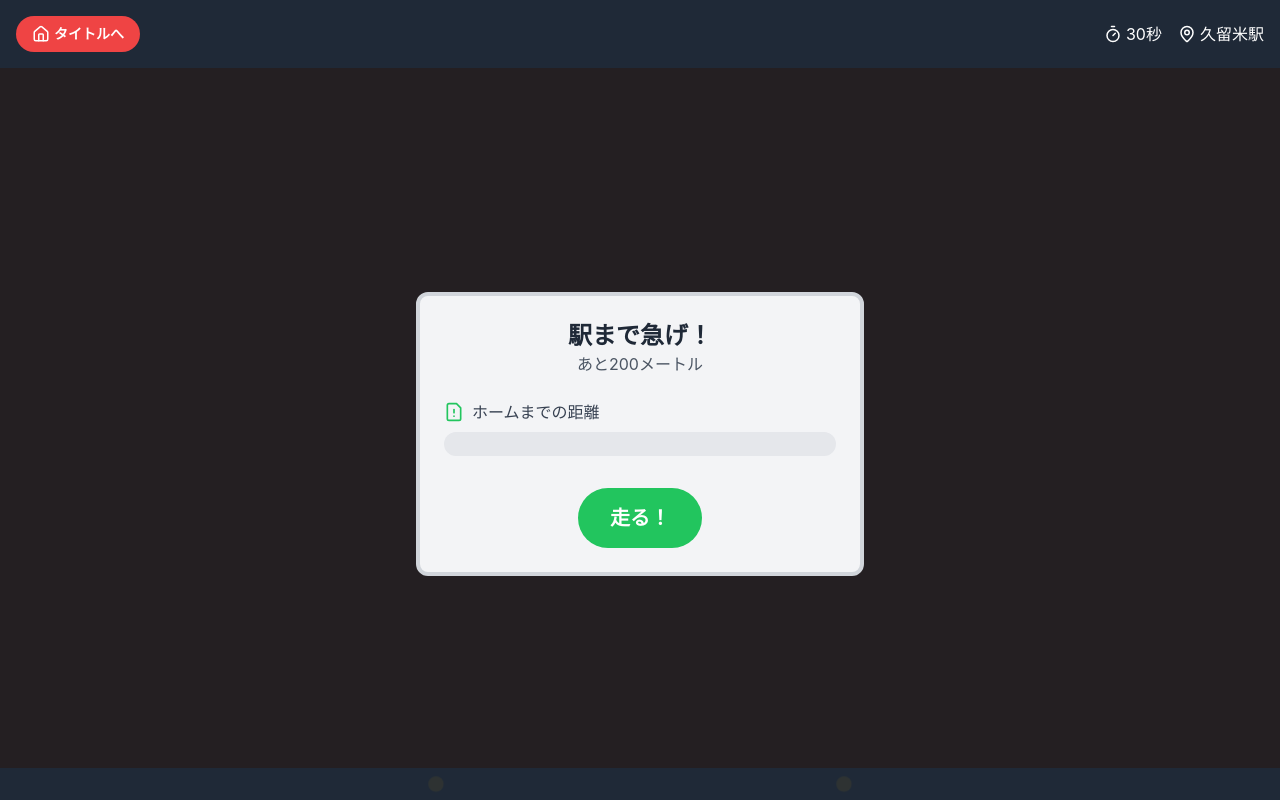
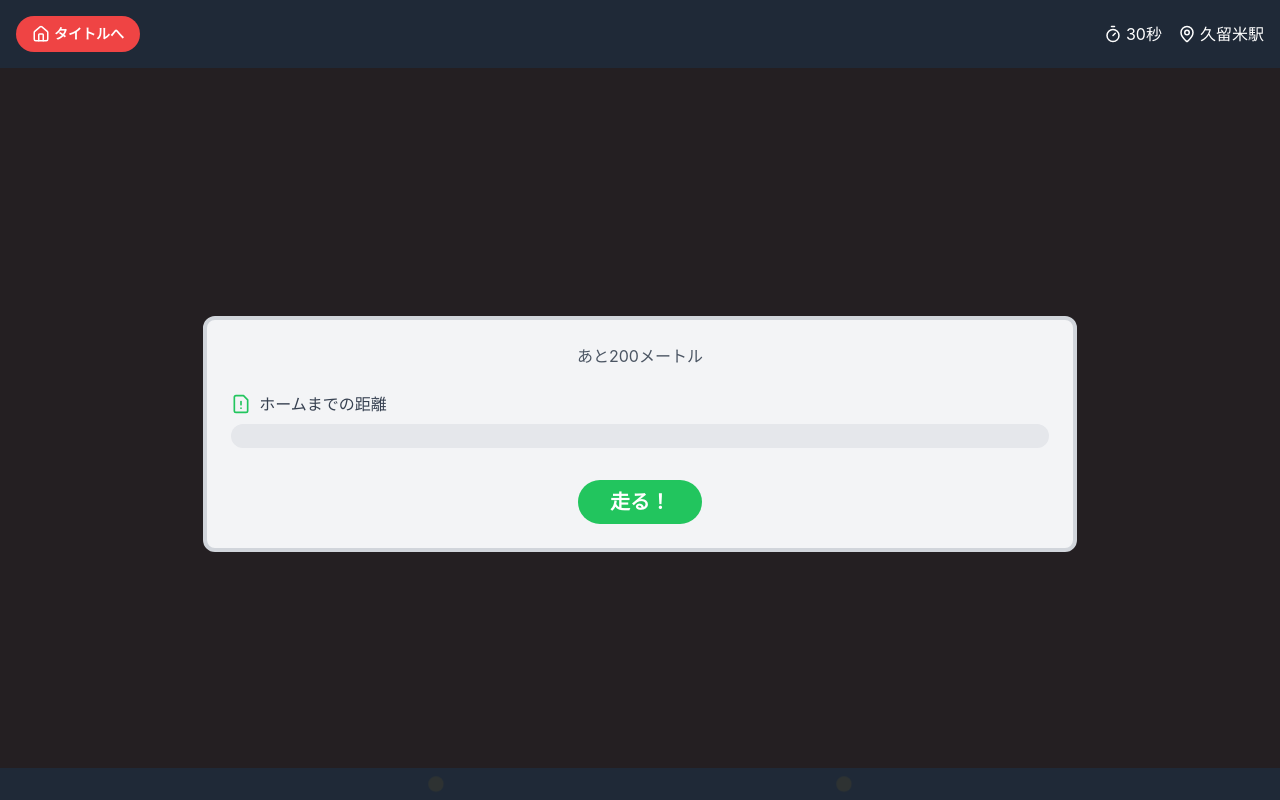
Before and after one commit to RiTa-23/Nesupani_React, a React (Vite) app: page /game in a window 1280 px wide. Built offline with nearby package versions, Linux system fonts and the light colour scheme.

Commit message:
fix:ゲーム画面UI調整

```diff
--- a/src/pages/GamePage.tsx
+++ b/src/pages/GamePage.tsx
@@ -46,9 +46,8 @@ const GamePage: React.FC = () => {
         {/* Main game area */}
         <div className="flex-1 flex flex-col items-center justify-center p-4 z-10">
           {/* Platform and train visualization */}
-          <div className="bg-gray-100 rounded-xl w-full max-w-md p-6 border-4 border-gray-300">
+          <div className="bg-gray-100 rounded-xl w-full max-w-4xl p-6 border-4 border-gray-300" style={{ width: '70%' }}>
             <div className="text-center mb-6">
-              <h2 className="text-2xl font-bold text-gray-800">駅まで急げ！</h2>
               <p className="text-gray-600">あと{Math.max(0, 200 - progress)}メートル</p>
             </div>
 
@@ -69,7 +68,7 @@ const GamePage: React.FC = () => {
             {/* Game interaction area */}
             <div className="flex justify-center">
                 <button
-                className="bg-green-500 hover:bg-green-600 text-white font-bold py-4 px-8 rounded-full text-xl transition-transform transform hover:scale-105 active:scale-95 focus:outline-none"
+              className="bg-green-500 hover:bg-green-600 text-white font-bold py-2 px-8 rounded-full text-xl transition-transform transform hover:scale-105 active:scale-95 focus:outline-none"
               onClick={handleRun}
                 >
               走る！
```
Lines whose indentation alone changed are shown as unchanged.
